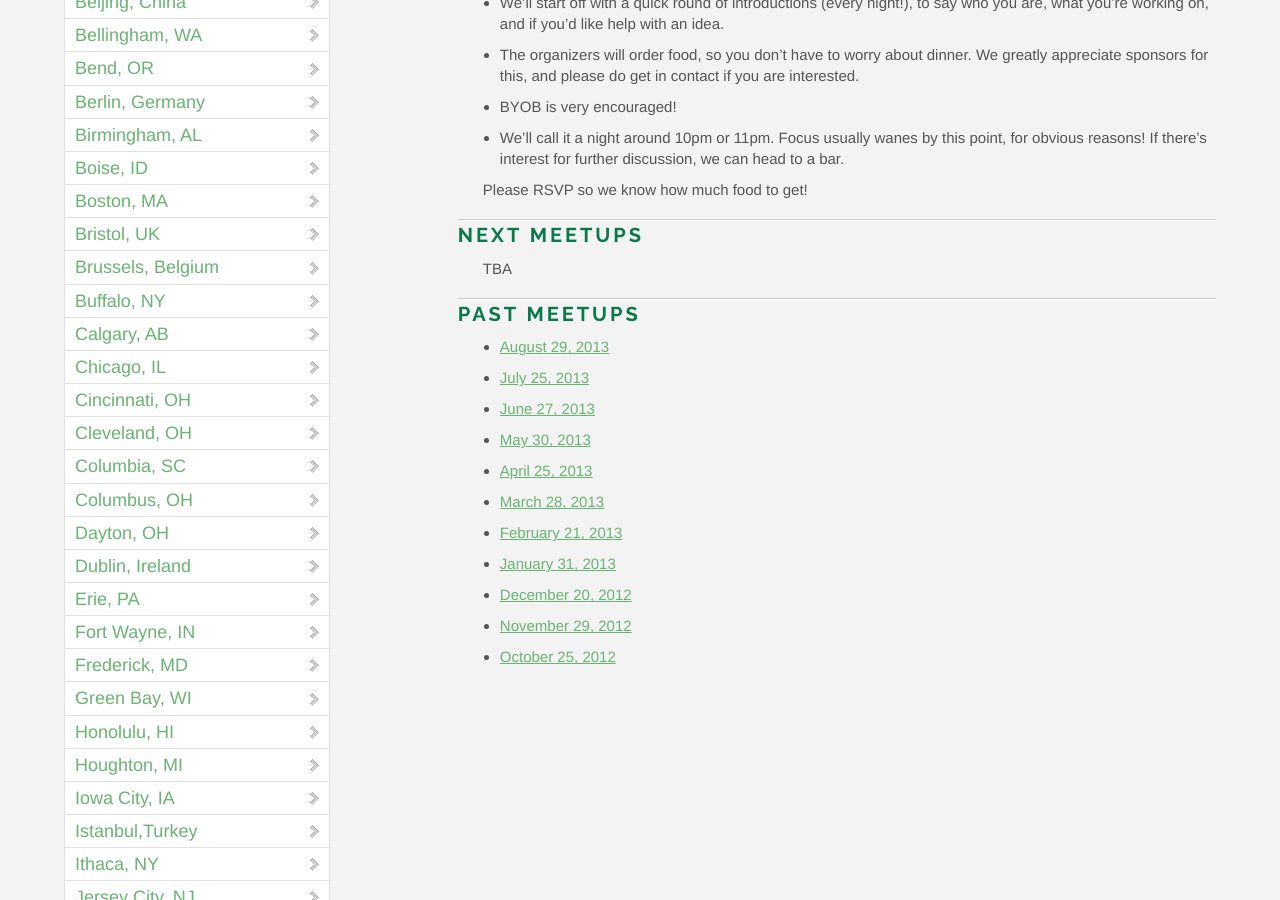
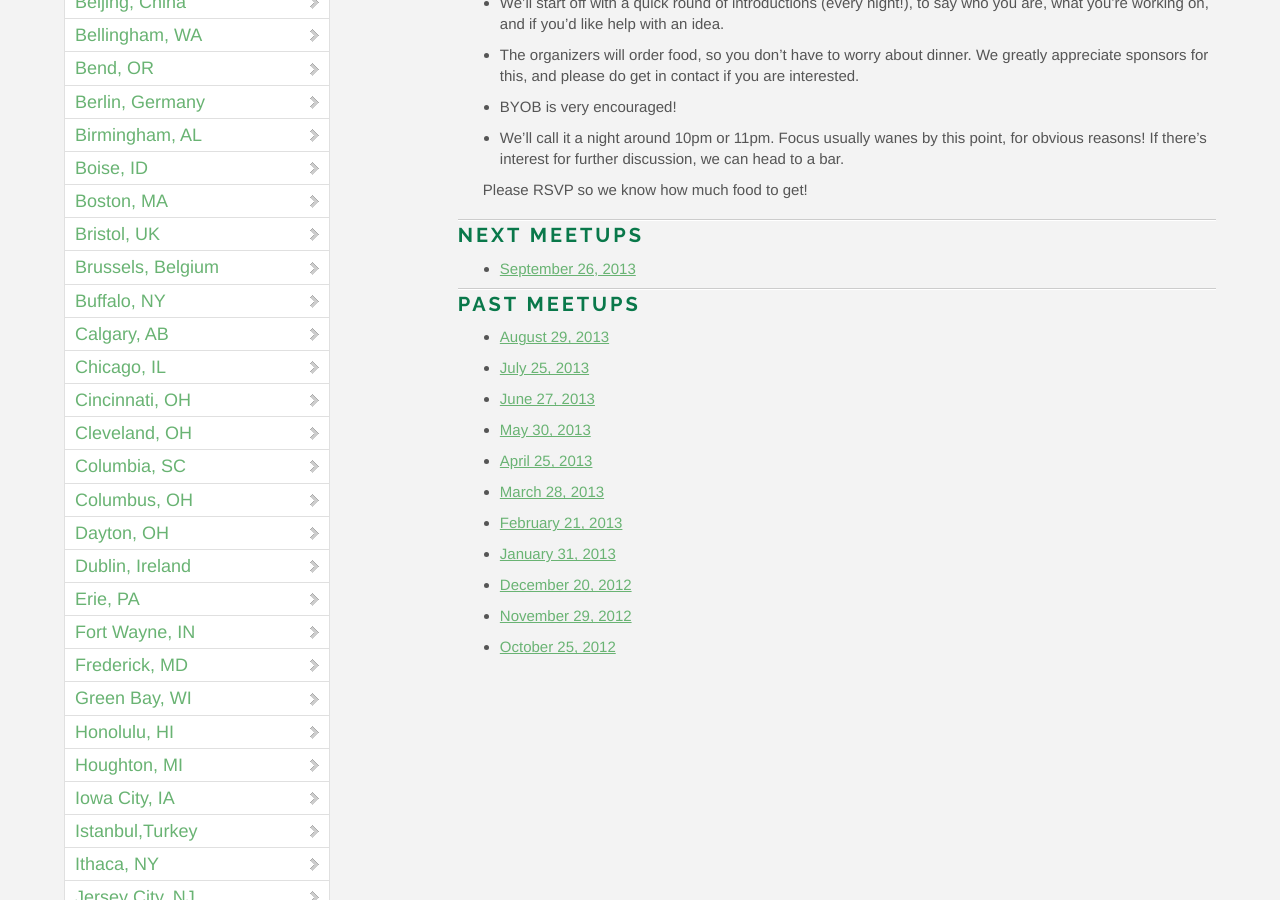
Before and after one commit to OpenHack/openhack.github.com, a Jekyll site: the page built from boston/index.markdown, in a window 1280 px wide and 900 px high, scrolled down 429 px. Built offline with Jekyll 4.4.1, drawn with Linux system fonts in a browser that asks for light colours; nearby versions of some CDN libraries; Markdown is read by kramdown in place of the engine named in the settings; comment, search, counter and statistics services are not loaded.

Commit message:
Add Boston's September event

```diff
--- a/boston/index.markdown
+++ b/boston/index.markdown
@@ -30,7 +30,8 @@ Here's how OpenHack will work:
 Please RSVP so we know how much food to get!
 
 ### Next meetups
-TBA
+* [September 26,
+  2013](http://www.meetup.com/Boston-Ember-js/events/140201602/)
 
 ### Past meetups
 
```
